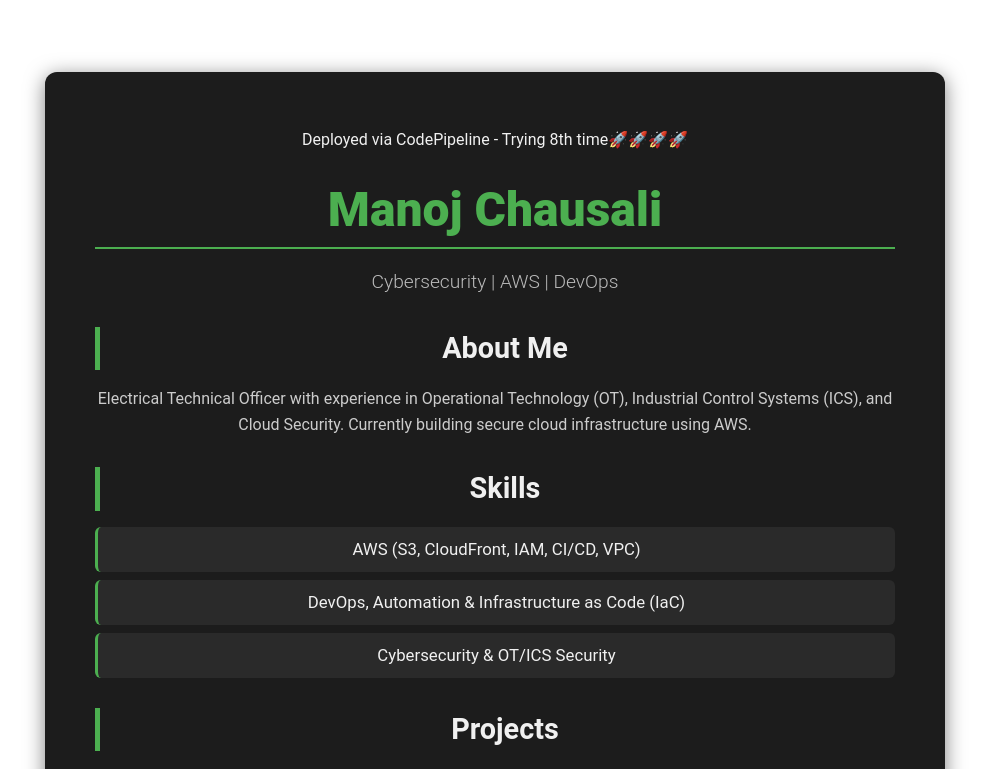
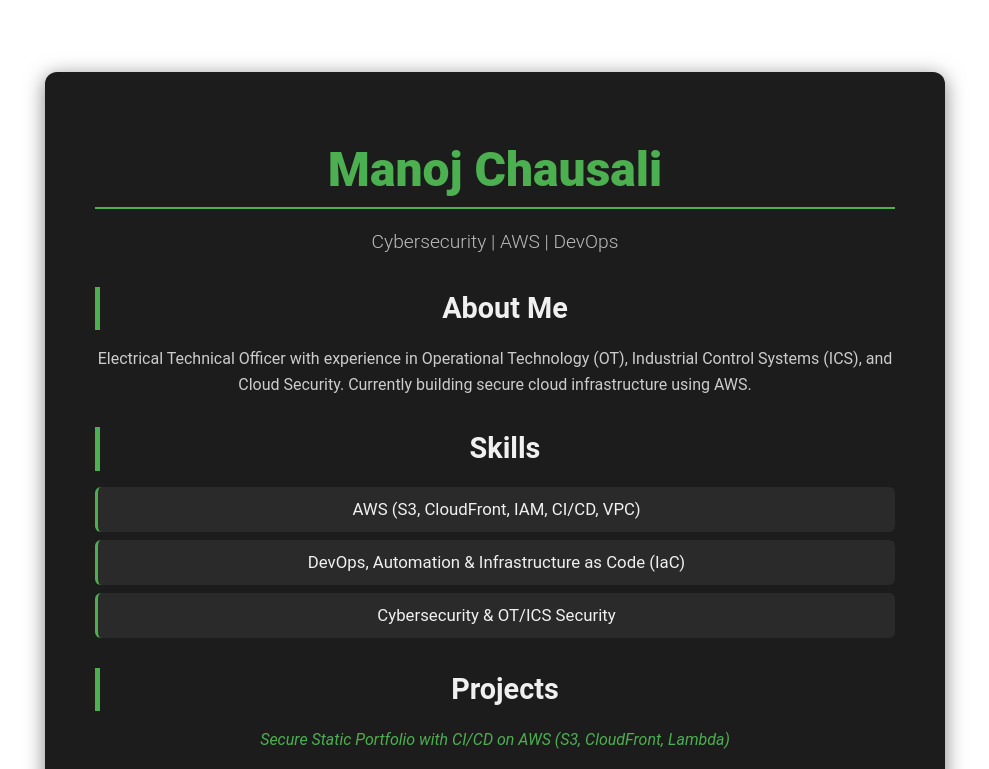
Before and after one commit to manojchausali/portfolio-cicd, a React (Vite) app: page / in a window 1280 px wide. Shown: the top 769 px of the page, without its empty margins (145-1134 px from the left). Built offline with nearby package versions, Linux system fonts and the light colour scheme.

Commit message:
Removed deployed line

```diff
--- a/src/App.jsx
+++ b/src/App.jsx
@@ -8,7 +8,7 @@
   return (
 
     <div className="container">
-      <p>Deployed via CodePipeline  - Trying 8th time🚀🚀🚀🚀</p>
+
       <h1 className="header-name">Manoj Chausali</h1>
       <p className="header-tagline">Cybersecurity | AWS | DevOps</p>
 
```
